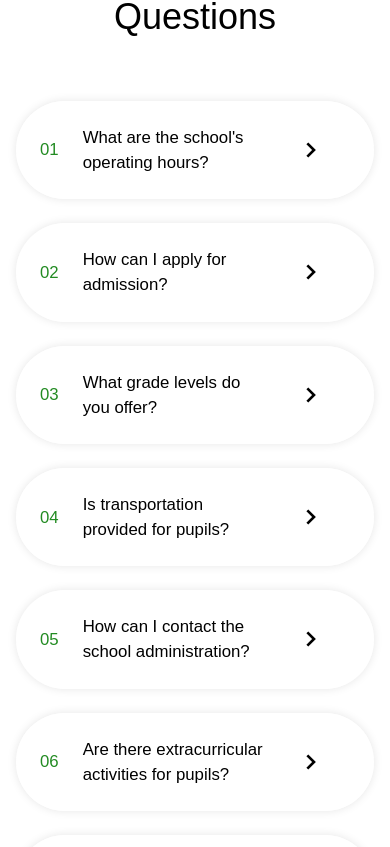
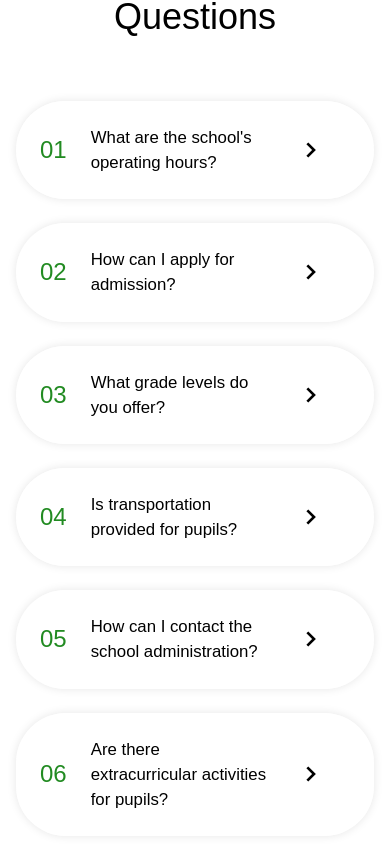
Before and after one commit to JohnSorba/gateway_school, a React (Create React App) app: page /contact in a window 390 px wide. Shown: the part 1857-2704 px from the top of the page. Built offline with nearby package versions, Linux system fonts and the light colour scheme.

Commit message:
Update AccordionStyles.css
Adjusted styles for mobile layout

```diff
--- a/src/Accordion/AccordionStyles.css
+++ b/src/Accordion/AccordionStyles.css
@@ -81,6 +81,10 @@
 
 /* Media Query for mobile layout */
 @media (max-width: 768px) {
+
+padding: 1.25rem 1.25rem;
+  padding-right: 1rem;
+
   .number {
     font-size: 1.05rem;
   }
```
